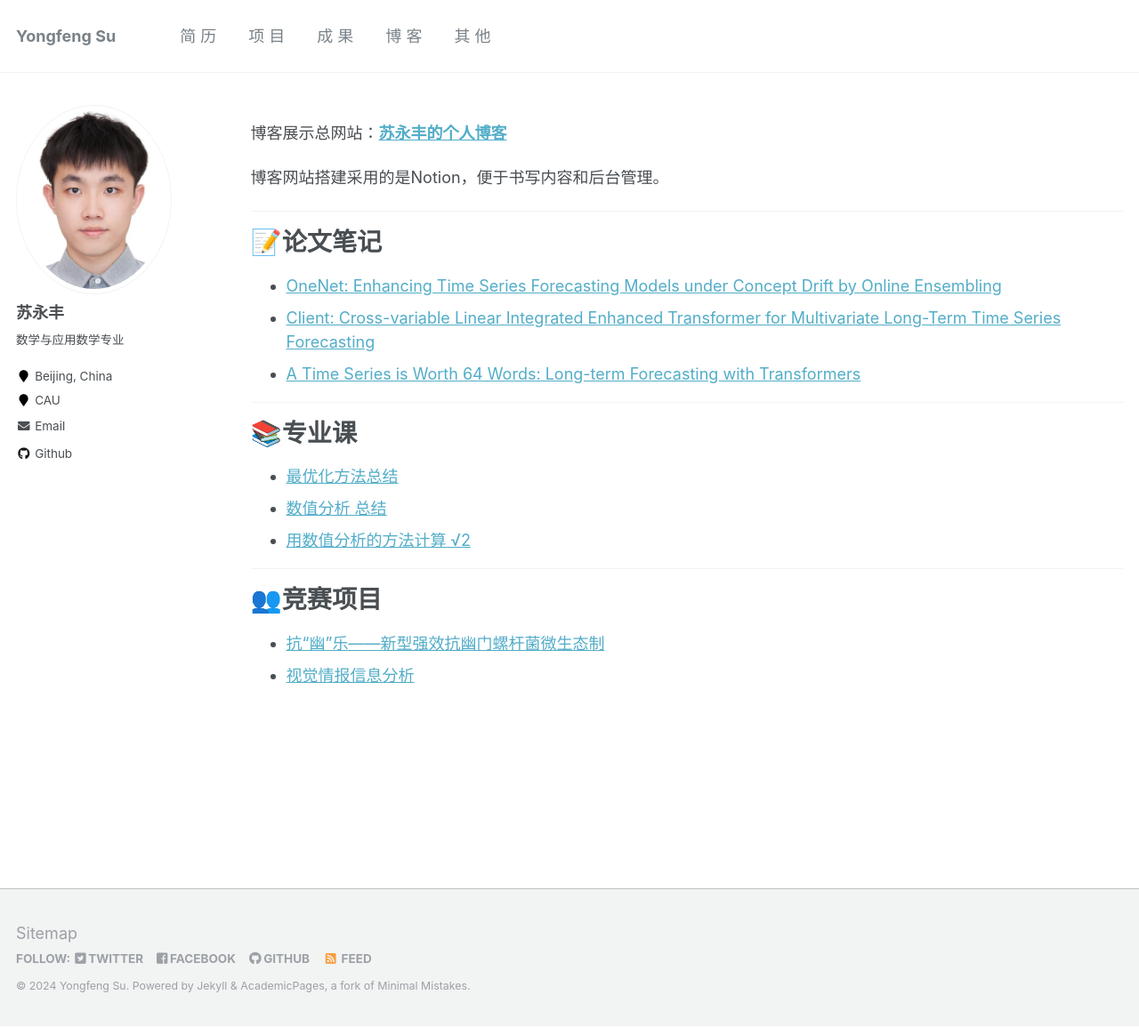
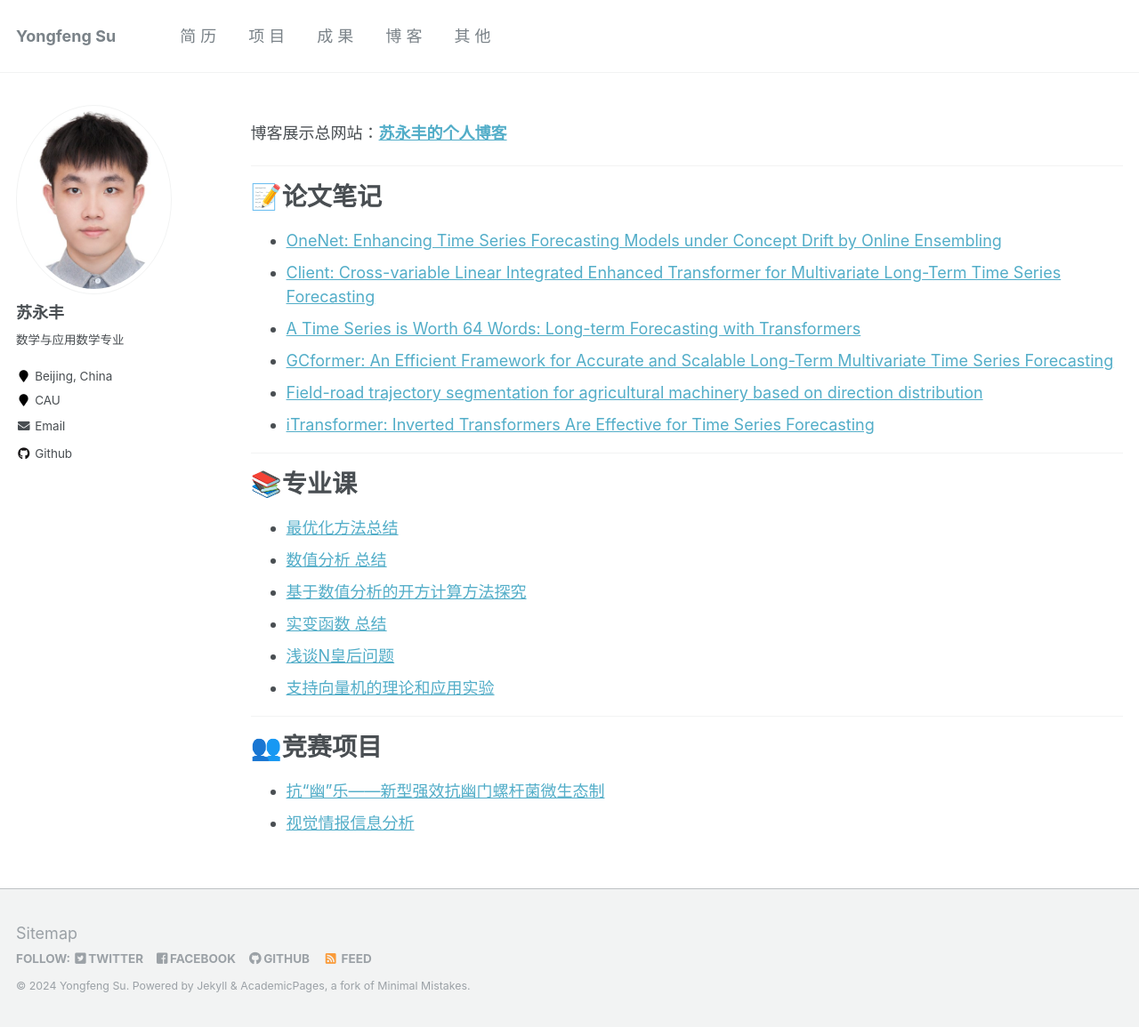
Before and after one commit to CreatBySu/CreatBySu.github.io, a Jekyll site: the page built from _pages/Blog.md, in a window 1280 px wide and 1155 px high. Shown: the whole window at 89% size. Built offline with Jekyll 4.4.1, drawn with Linux system fonts in a browser that asks for light colours.

Commit message:
Add files via upload

```diff
--- a/_pages/Blog.md
+++ b/_pages/Blog.md
@@ -7,8 +7,6 @@ author_profile: true
 
 博客展示总网站：[**苏永丰的个人博客**](https://yongfengsu.notion.site/33254bc8a198441d87d17d1df55b027c?v=47fea8b021dd4888bc9d2bf7a35efeda&pvs=4)
 
-博客网站搭建采用的是Notion，便于书写内容和后台管理。
-
 ------
 
 # 📝论文笔记
@@ -16,6 +14,9 @@ author_profile: true
 - [OneNet: Enhancing Time Series Forecasting Models under Concept Drift by Online Ensembling](https://yongfengsu.notion.site/OneNet-Enhancing-Time-Series-Forecasting-Models-under-Concept-Drift-by-Online-Ensembling-27352762bfc6482ba6081ec1840987bd?pvs=4)
 - [Client: Cross-variable Linear Integrated Enhanced Transformer for Multivariate Long-Term Time Series Forecasting](https://yongfengsu.notion.site/Client-Cross-variable-Linear-Integrated-Enhanced-Transformer-for-Multivariate-Long-Term-Time-Series-557926c40e03493b802f1fed2ac34262?pvs=4)
 - [A Time Series is Worth 64 Words: Long-term Forecasting with Transformers](https://yongfengsu.notion.site/A-Time-Series-is-Worth-64-Words-Long-term-Forecasting-with-Transformers-dc819c1769a34639a50ec0f9cf90f716?pvs=4)
+- [GCformer: An Efficient Framework for Accurate and Scalable Long-Term Multivariate Time Series Forecasting](https://yongfengsu.notion.site/GCformer-An-Efficient-Framework-for-Accurate-and-Scalable-Long-Term-Multivariate-Time-Series-Foreca-fa318dba2ef2454e93a628c5e78c1003)
+- [Field-road trajectory segmentation for agricultural machinery based on direction distribution](https://yongfengsu.notion.site/Field-road-trajectory-segmentation-for-agricultural-machinery-based-on-direction-distribution-3f72fe6c722f4d4d9efa51c02a69a824?pvs=74)
+- [iTransformer: Inverted Transformers Are Effective for Time Series Forecasting](https://yongfengsu.notion.site/iTransformer-Inverted-Transformers-Are-Effective-for-Time-Series-Forecasting-0958bbfcd9d74c35a6554f65009fcfd3)
 
 ------
 
@@ -23,7 +24,10 @@ author_profile: true
 
 - [最优化方法总结](https://yongfengsu.notion.site/36068bdcaf2b4b0fbca60e349a8a0742?pvs=4)
 - [数值分析 总结](https://yongfengsu.notion.site/7fd5f27942fc42479a721fef6203747a?pvs=4)
-- [用数值分析的方法计算 √2](https://yongfengsu.notion.site/2-63109b4256bb40f6b172685fd4d04317?pvs=4)
+- [基于数值分析的开方计算方法探究](https://yongfengsu.notion.site/2-63109b4256bb40f6b172685fd4d04317?pvs=4)
+- [实变函数 总结](https://yongfengsu.notion.site/c81d0780d4c64163878654dfc9909f12)
+- [浅谈N皇后问题](https://yongfengsu.notion.site/N-72468735d5ce40f481ded4e7e54ef363)
+- [支持向量机的理论和应用实验](https://yongfengsu.notion.site/83835d3551da4158844120c9185f549a)
 
 ------
 
```
